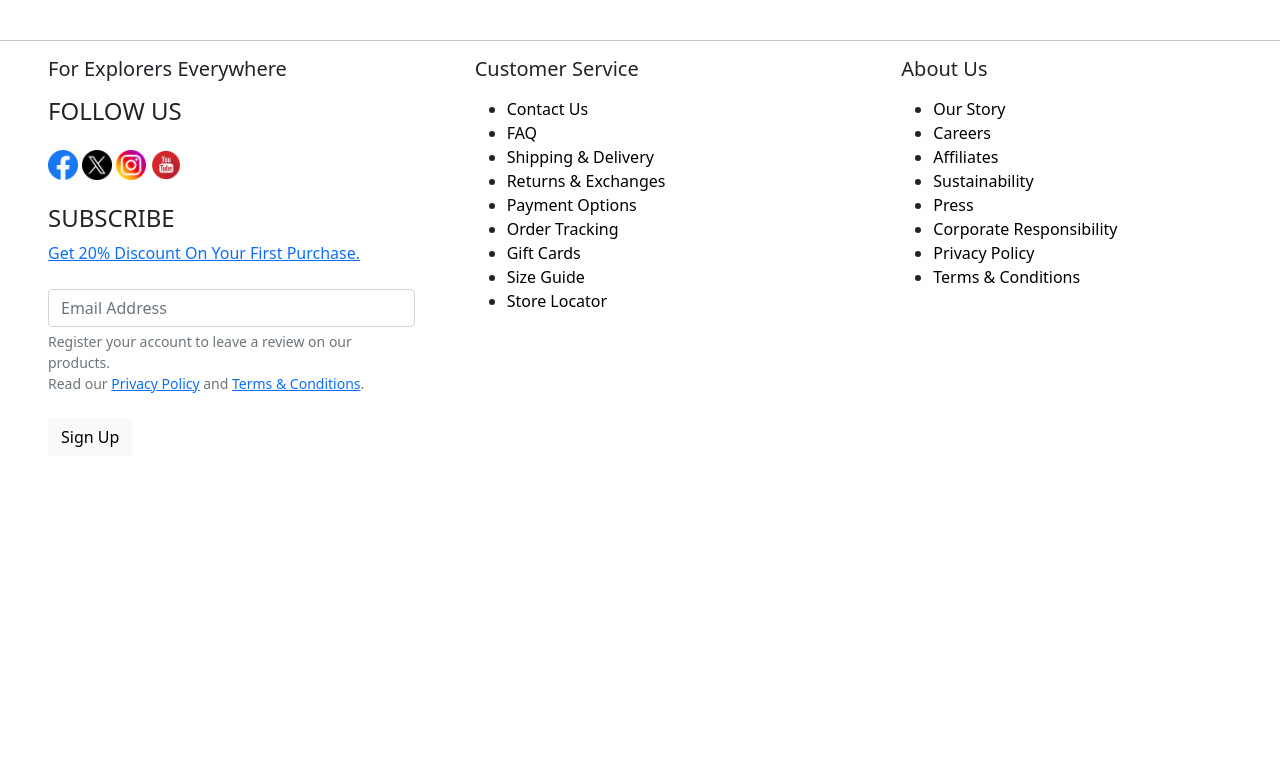
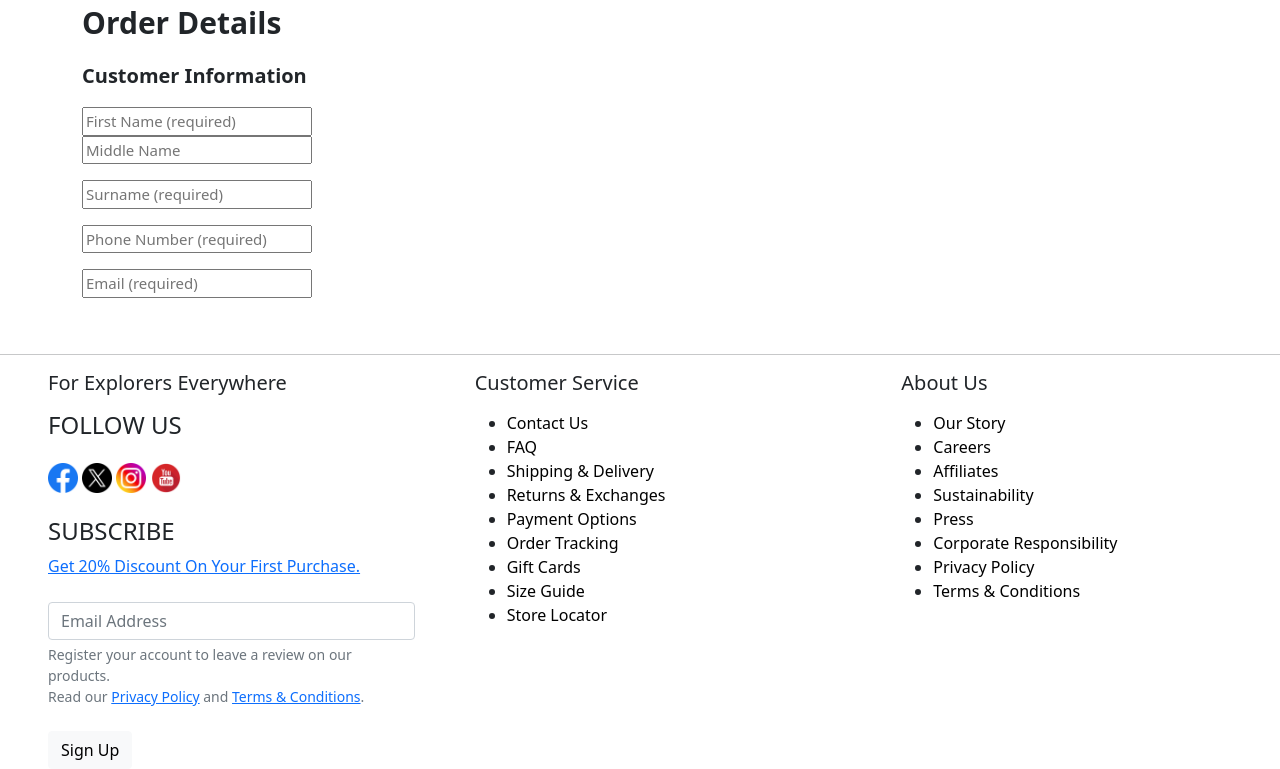
Before and after one commit to lobbzj/QUT-Capstone-Project-T239, a Flask app: page /checkout/ in a window 1280 px wide. Shown: the part 88-857 px from the top of the page. Before the commit the page ends 535 px from the top, so only its background shows below. Run offline with Flask 3, Linux system fonts and the light colour scheme.

Commit message:
order details

```diff
--- a/app/templates/checkout.html
+++ b/app/templates/checkout.html
@@ -5,6 +5,24 @@
 <main>
   <div class = "container">
     <div class="row">
+      <div class="col-10 order-first">
+        <div style="font-size: 30px; font-weight: bold">
+          <p>Order Details</p>
+        </div>
+
+        <div class="row">
+          <div style="font-size: 20px; font-weight: bold">
+          <div class="col-6">
+          <p>Customer Information</p>
+
+          <div style="font-size: 15px; font-weight: bold">
+          <p><input class="input" type="text" placeholder="First Name (required)" name="FirstName" required> <input class="input" type="text" placeholder="Middle Name" name="MiddleName"</p>
+          <p><input class="input" type="text" placeholder="Surname (required)" name="SurName" required>
+          <p><input class="input" type="text" placeholder="Phone Number (required)" name="PhoneNumber" required>
+          <p><input class="input" type="text" placeholder="Email (required)" name="Email" required>
+          </div>
+      </div>
+    </div>
 </main>
 
 {% endblock %}
```
